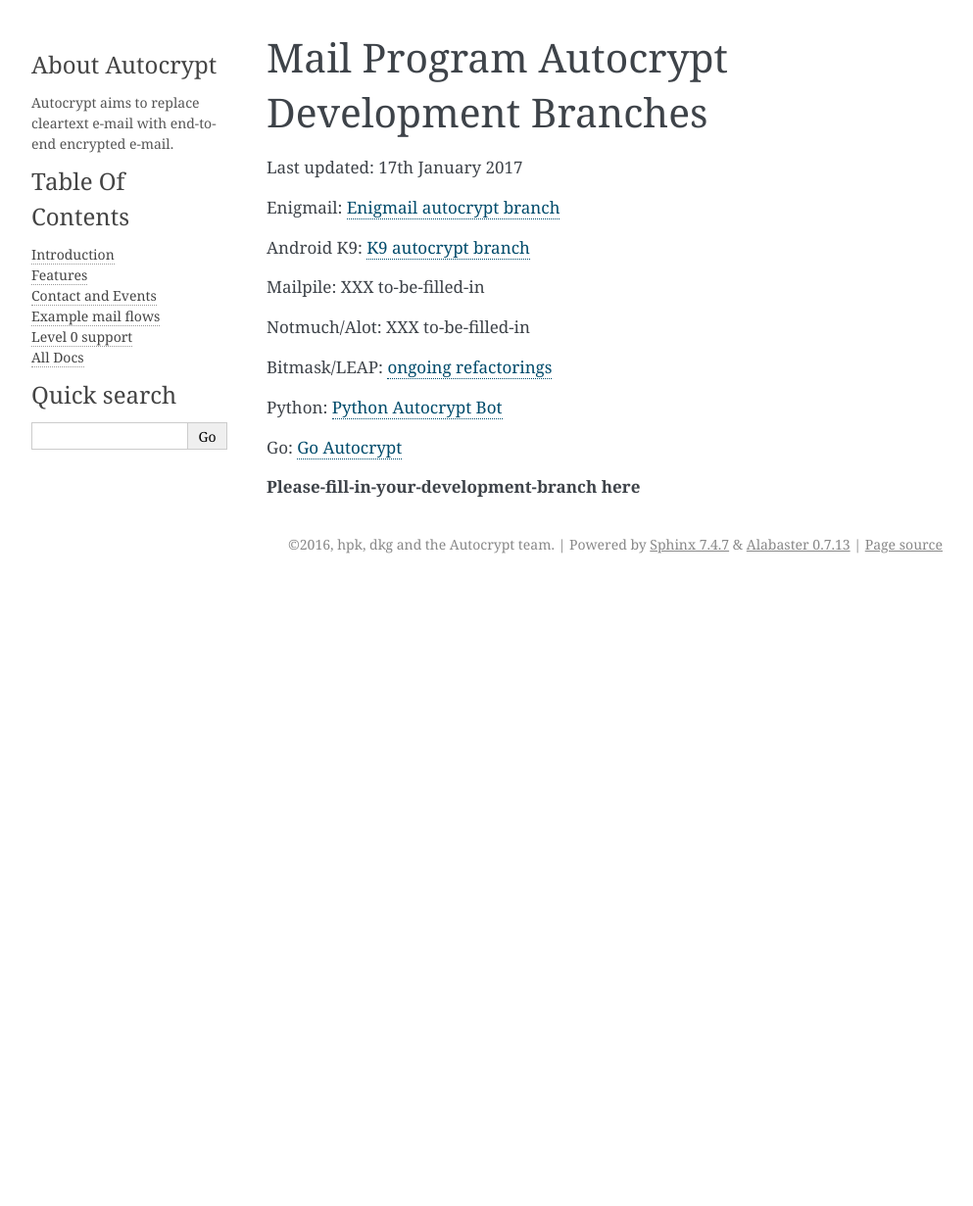
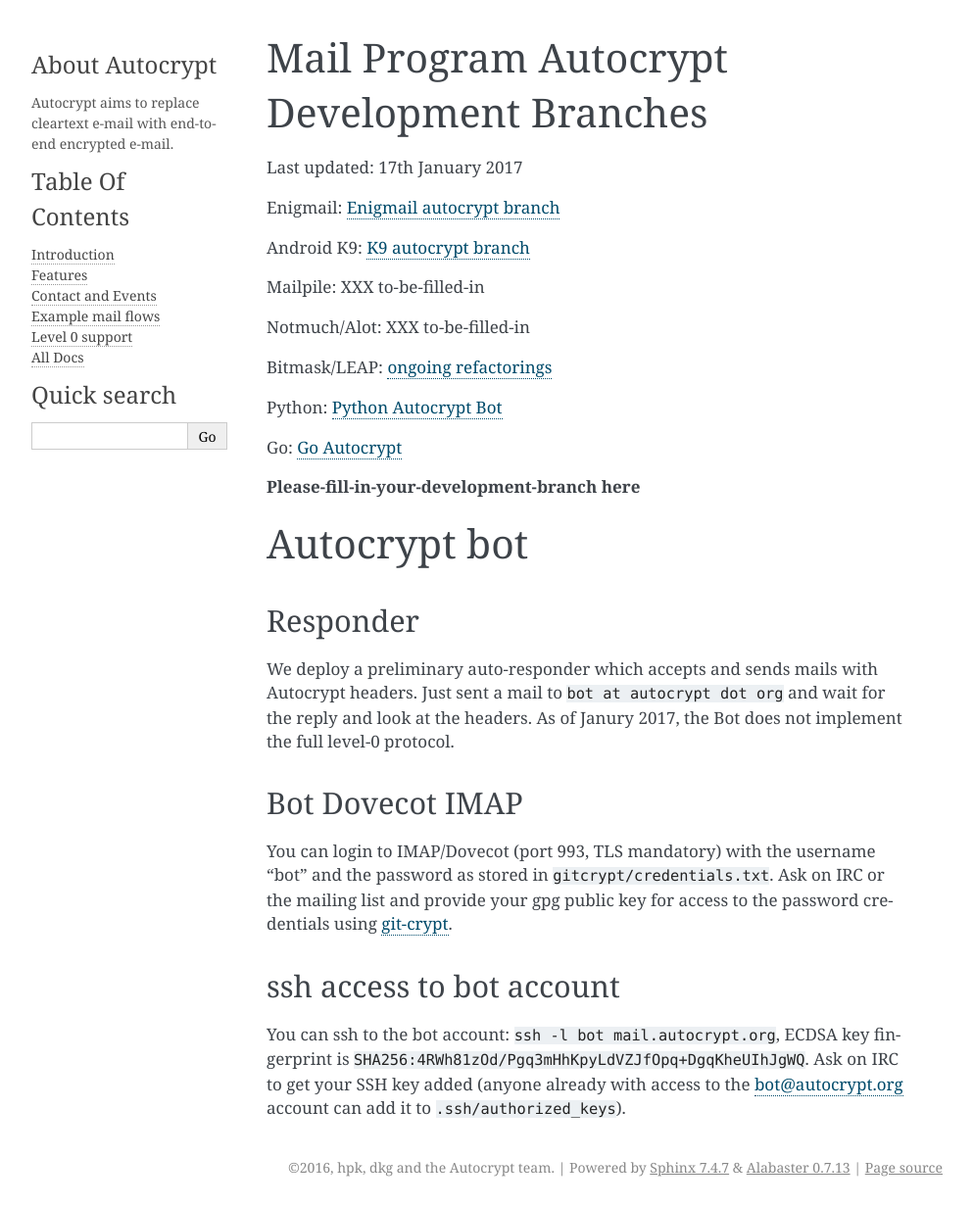
Before and after one commit to autocrypt/autocrypt, a Sphinx documentation site: the page built from doc/dev-status.rst, in a window 1280 px wide. Shown: the whole page at 98% size, without its empty margins (148-1141 px from the left). Built offline with Sphinx 7.4.7, drawn with Linux system fonts in a browser that asks for light colours; before the commit the page ends 900 px from its top, so only the background shows below that.

Commit message:
fix #4 by documenting the bot and IMAP

```diff
--- a/doc/contents.rst
+++ b/doc/contents.rst
@@ -22,9 +22,9 @@
      Minimum requirements and implementer guidance for Level 0
      Autocrypt-capable MUAs.
 
-:doc:`MUA development branches <dev-status>`
+:doc:`dev-status`
      a first collection of current autocrypt developments (Jan 2017) with
-     various mail programs.
+     various mail programs and some development resources.
 
 :doc:`other-crypto-interop`
      Guidance for integrating Autocrypt with other e-mail encryption
--- a/doc/dev-status.rst
+++ b/doc/dev-status.rst
@@ -19,3 +19,31 @@
 Go: `Go Autocrypt <https://github.com/autocrypt/go-autocrypt>`_
 
 **Please-fill-in-your-development-branch here**
+
+
+Autocrypt bot
+-------------
+
+Responder
++++++++++
+
+We deploy a preliminary auto-responder which accepts and sends mails
+with Autocrypt headers.  Just sent a mail to ``bot at autocrypt dot
+org`` and wait for the reply and look at the headers.  As of Janury
+2017, the Bot does not implement the full level-0 protocol.
+
+Bot Dovecot IMAP
+++++++++++++++++
+
+You can login to IMAP/Dovecot (port 993, TLS mandatory) with the
+username "bot" and the password as stored in ``gitcrypt/credentials.txt``.
+Ask on IRC or the mailing list and provide your gpg public key for access to
+the password credentials using `git-crypt <https://www.agwa.name/projects/git-crypt/>`_.
+
+ssh access to bot account
++++++++++++++++++++++++++
+
+You can ssh to the bot account: ``ssh -l bot mail.autocrypt.org``,
+ECDSA key fingerprint is ``SHA256:4RWh81zOd/Pgq3mHhKpyLdVZJfOpq+DgqKheUIhJgWQ``.
+Ask on IRC to get your SSH key added (anyone already with access
+to the bot@autocrypt.org account can add it to ``.ssh/authorized_keys``).
```
